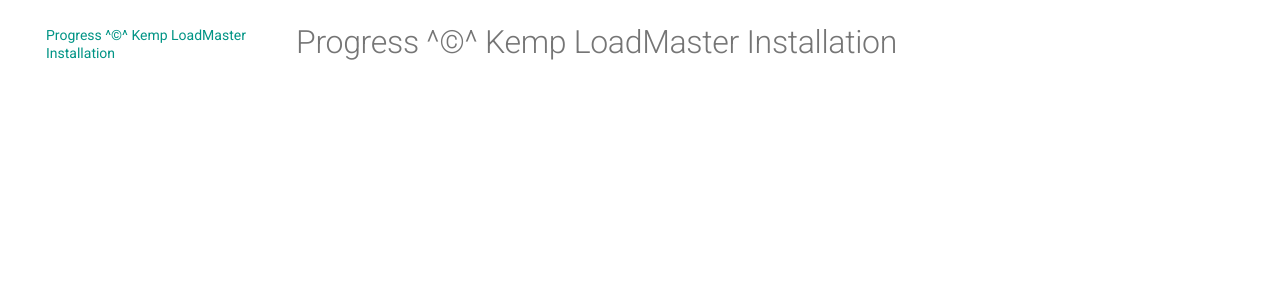
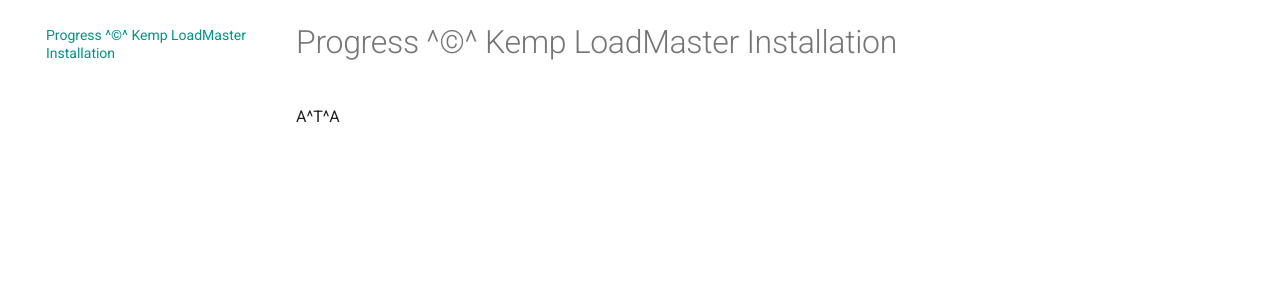
Before and after one commit to lp182501/mkdocs, an MkDocs documentation site: the page built from docs/page5.md, in a window 1280 px wide. Shown: the part 124-424 px from the top of the page. Built offline with MkDocs 1.6.1 and Material for MkDocs 9.7.7, drawn with Linux system fonts in a browser that asks for light colours.

Commit message:
Update page5.md

```diff
--- a/docs/page5.md
+++ b/docs/page5.md
@@ -1 +1,2 @@
 # Progress ^&copy;^ Kemp LoadMaster Installation
+A^T^A
```
